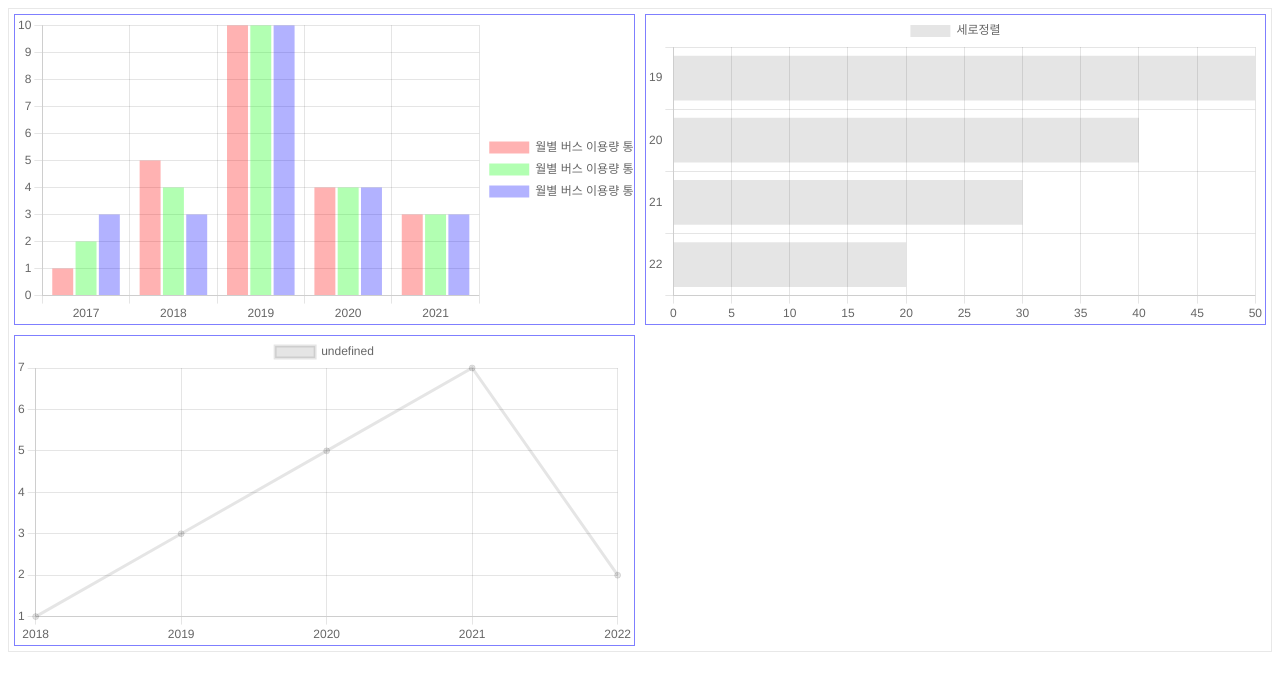
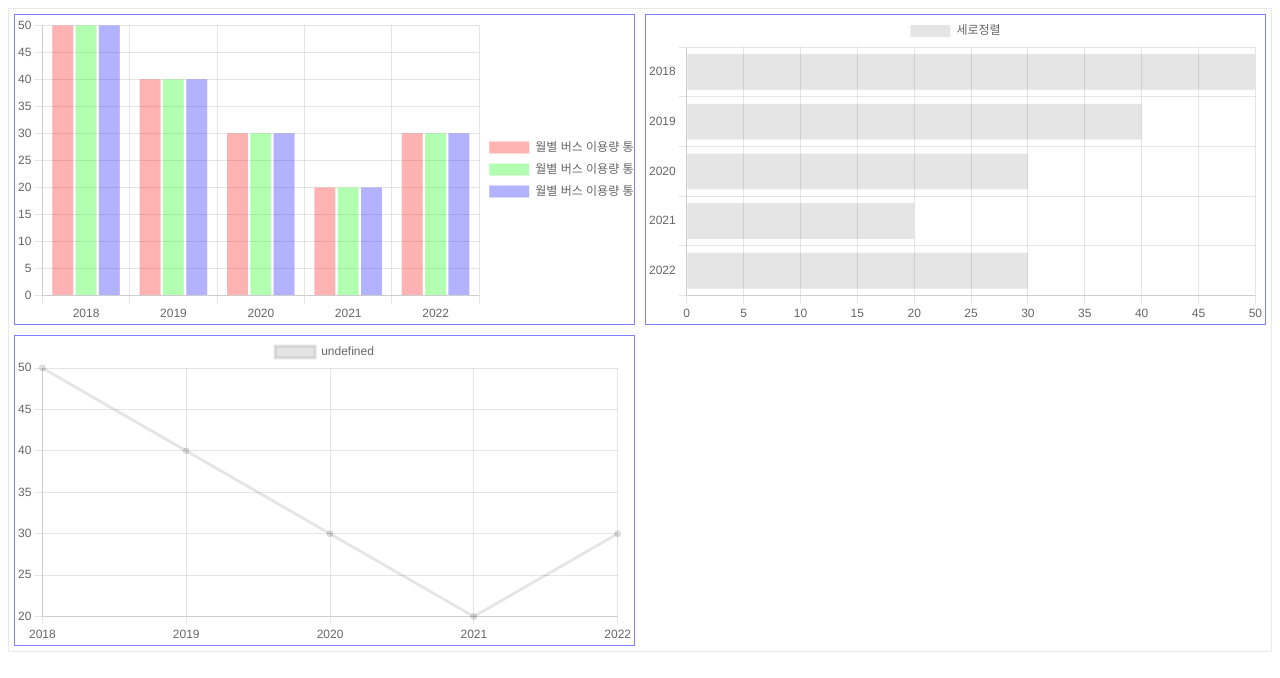
Before and after one commit to ghdnjs18/react-visualization, a React (Create React App) app: page / in a window 1280 px wide. Shown: the top 678 px of the page. Built offline with nearby package versions, Linux system fonts and the light colour scheme.

Commit message:
데이터 전달 구조 리팩토링

```diff
--- a/src/App.js
+++ b/src/App.js
@@ -5,12 +5,14 @@
 import VerticalBarChart from "./components/VerticalBarChart";
 
 function App() {
+  const data = [50, 40, 30, 20, 30];
+  const labels = [2018, 2019, 2020, 2021, 2022];
   return (
     <div>
       <Layout>
-        <VerticalBarChart />
-        <HorizontalBarChart />
-        <LineChart />
+        <VerticalBarChart data={data} labels={labels} />
+        <HorizontalBarChart data={data} labels={labels} />
+        <LineChart data={data} labels={labels} />
       </Layout>
     </div>
   );
--- a/src/components/HorizontalBarChart.js
+++ b/src/components/HorizontalBarChart.js
@@ -1,7 +1,8 @@
 import { Chart } from "chart.js";
 import { useEffect, useRef } from "react";
 
-function HorizontalBarChart() {
+function HorizontalBarChart(props) {
+  const { data, labels } = props;
   const canvasDom = useRef(null);
 
   useEffect(() => {
@@ -9,11 +10,11 @@
     const horizontalBarChart = new Chart(ctx, {
       type: "bar",
       data: {
-        labels: [19, 20, 21, 22],
+        labels: labels,
         datasets: [
           {
             label: "세로정렬",
-            data: [50, 40, 30, 20, 30],
+            data: data,
           },
         ],
       },
--- a/src/components/LineChart.js
+++ b/src/components/LineChart.js
@@ -1,7 +1,8 @@
 import { Chart } from "chart.js";
 import { useEffect, useRef } from "react";
 
-function LineChart() {
+function LineChart(props) {
+  const { data, labels } = props;
   const canvasDom = useRef(null);
 
   useEffect(() => {
@@ -9,10 +10,10 @@
     const lineChart = new Chart(ctx, {
       type: "line",
       data: {
-        labels: [2018, 2019, 2020, 2021, 2022],
+        labels: labels,
         datasets: [
           {
-            data: [1, 3, 5, 7, 2],
+            data: data,
           },
         ],
       },
--- a/src/components/VerticalBarChart.js
+++ b/src/components/VerticalBarChart.js
@@ -5,7 +5,8 @@
 // chart.js 사용 방법 2
 import Chart from "chart.js/auto";
 
-function VerticalBarChart() {
+function VerticalBarChart(props) {
+  const { data, labels } = props;
   const canvasDom = useRef(null);
 
   useEffect(() => {
@@ -13,21 +14,21 @@
     const verticalBarChart = new Chart(ctx, {
       type: "bar",
       data: {
-        labels: [2017, 2018, 2019, 2020, 2021],
+        labels: labels,
         datasets: [
           {
             label: "월별 버스 이용량 통계",
-            data: [1, 5, 10, 4, 3],
+            data: data,
             backgroundColor: "rgba(255, 0, 0, 0.3)",
           },
           {
             label: "월별 버스 이용량 통계",
-            data: [2, 4, 10, 4, 3],
+            data: data,
             backgroundColor: "rgba(0, 255, 0, 0.3)",
           },
           {
             label: "월별 버스 이용량 통계",
-            data: [3, 3, 10, 4, 3],
+            data: data,
             backgroundColor: "rgba(0, 0, 255, 0.3)",
           },
         ],
```
